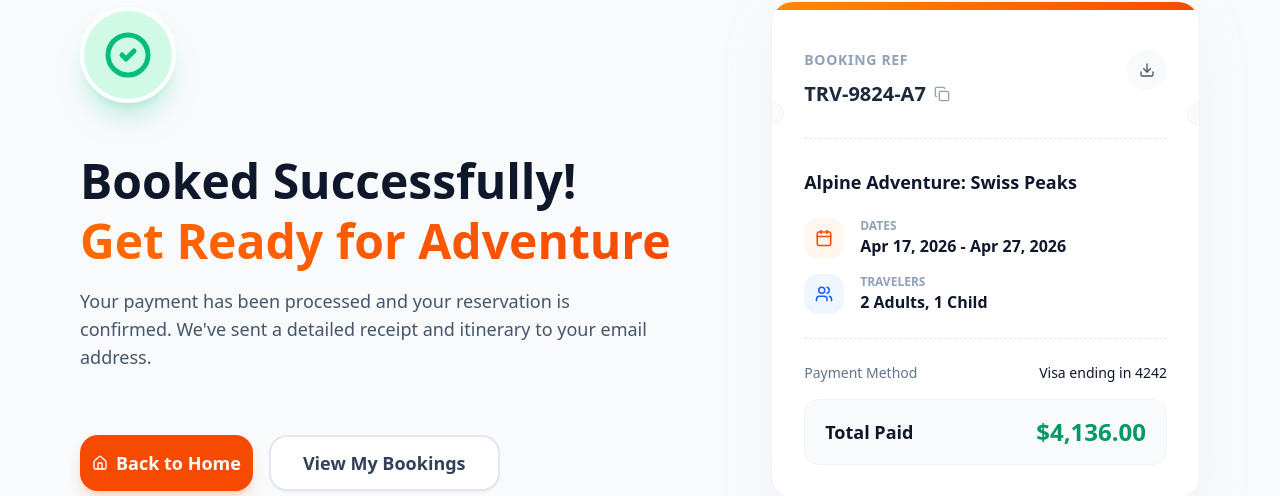
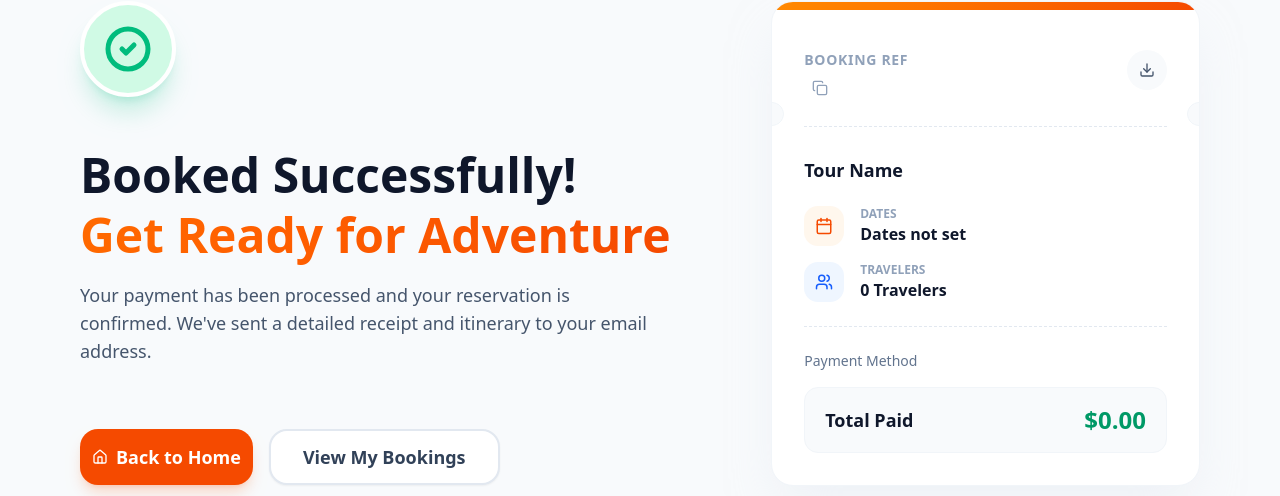
Before and after one commit to Giorgixmaladze/Travlio-Tours, a React (Vite) app in the folder client/: page /confirmation in a window 1280 px wide. Shown: the part 304-800 px from the top of the page. Built offline with nearby package versions, Linux system fonts and the light colour scheme; no server answers.

Commit message:
feat: implement booking flow with state management, confirmation pages, and server-side booking controller

```diff
--- a/client/src/components/Confirmation/ConfirmationTicket.jsx
+++ b/client/src/components/Confirmation/ConfirmationTicket.jsx
@@ -3,6 +3,17 @@ import { Copy, Download, Calendar, Users } from 'lucide-react'
 import { Button } from '../ui/button'
 
 const ConfirmationTicket = ({ mockBooking }) => {
+    // Format Display Values
+    const formattedId = mockBooking.id?.slice(-8).toUpperCase() || "TRV-XXXXXX"
+    const formattedPrice = new Intl.NumberFormat('en-US', {
+        style: 'currency',
+        currency: 'USD',
+    }).format(mockBooking.totalPrice || 0)
+
+    const dateRange = mockBooking.startDate && mockBooking.endDate
+        ? `${new Date(mockBooking.startDate).toLocaleDateString()} - ${new Date(mockBooking.endDate).toLocaleDateString()}`
+        : "Dates not set"
+
     return (
         <div className="receipt-card bg-white rounded-3xl p-8 shadow-2xl shadow-slate-200/50 border border-slate-100 relative overflow-hidden group">
             {/* Decorative Top Edge */}
@@ -30,7 +41,9 @@ const ConfirmationTicket = ({ mockBooking }) => {
 
             <div className="space-y-6">
                 <div>
-                    <h3 className="text-lg font-bold text-slate-900 leading-tight mb-4 group-hover:text-orange-600 transition-colors">{mockBooking.tourName}</h3>
+                    <h3 className="text-lg font-bold text-slate-900 leading-tight mb-4 group-hover:text-orange-600 transition-colors">
+                        {mockBooking.tourName || "Tour Name"}
+                    </h3>
                 </div>
 
                 <div className="space-y-4">
@@ -40,7 +53,7 @@ const ConfirmationTicket = ({ mockBooking }) => {
                         </div>
                         <div>
                             <p className="text-xs font-bold text-slate-400 uppercase">Dates</p>
-                            <p className="font-semibold text-slate-900">{mockBooking.date}</p>
+                            <p className="font-semibold text-slate-900">{dateRange}</p>
                         </div>
                     </div>
 
@@ -50,7 +63,9 @@ const ConfirmationTicket = ({ mockBooking }) => {
                         </div>
                         <div>
                             <p className="text-xs font-bold text-slate-400 uppercase">Travelers</p>
-                            <p className="font-semibold text-slate-900">{mockBooking.guests}</p>
+                            <p className="font-semibold text-slate-900">
+                                {mockBooking.totalGuests || 0} Travelers
+                            </p>
                         </div>
                     </div>
                 </div>
@@ -58,11 +73,11 @@ const ConfirmationTicket = ({ mockBooking }) => {
                 <div className="pt-6 mt-6 border-t border-dashed border-slate-200 space-y-4 relative">
                     <div className="flex justify-between text-sm">
                         <span className="text-slate-500">Payment Method</span>
-                        <span className="font-medium text-slate-900">{mockBooking.paymentMethod}</span>
+                        <span className="font-medium text-slate-900 capitalize">{mockBooking.paymentMethod}</span>
                     </div>
                     <div className="flex justify-between items-center px-5 py-4 bg-slate-50 rounded-xl border border-slate-100">
                         <span className="font-bold text-slate-900 text-lg">Total Paid</span>
-                        <span className="font-black text-emerald-600 text-2xl">{mockBooking.totalPaid}</span>
+                        <span className="font-black text-emerald-600 text-2xl">{formattedPrice}</span>
                     </div>
                 </div>
             </div>
--- a/client/src/context/BookContext.jsx
+++ b/client/src/context/BookContext.jsx
@@ -1,9 +1,10 @@
-import { createContext } from "react"
+import { createContext, useState } from "react"
 
 export const BookContext = createContext()
 
 const BookProvider = ({children}) => {
-    const createBooking = async (booking,id) => {
+    const [bookingData, setBookingData] = useState({})
+    const createBooking = async (booking,id) => {``
         const response = await fetch(`${import.meta.env.VITE_API_URL}/api/book/create/${id}`,{
             method:"POST",
             headers:{
@@ -28,7 +29,7 @@ const BookProvider = ({children}) => {
         return data
     }
     return (
-        <BookContext.Provider value={{createBooking, getUserBookings}}>
+        <BookContext.Provider value={{createBooking, getUserBookings, bookingData, setBookingData}}>
             {children}
         </BookContext.Provider>
     )
--- a/client/src/pages/Booking.jsx
+++ b/client/src/pages/Booking.jsx
@@ -26,29 +26,39 @@ const Booking = () => {
     const [startDate, setStartDate] = useState(new Date());
     const [endDate, setEndDate] = useState(new Date());
     const [adult, setAdult] = useState(1);
-    const {createBooking} = useContext(BookContext)
+    const {createBooking,bookingData,setBookingData} = useContext(BookContext)
     const [children, setChildren] = useState(0);
     const total = adult + children;
 
+
     const handleSubmit = async () => {
-        const bookingData = {
+        // Build the data object once as a local variable.
+        // setBookingData is async — it won't update bookingData in time for createBooking
+        const data = {
+            tourName: tour?.title,
             startDate,
             endDate,
             totalPrice: tour?.price?.current * total,
             totalGuests: total,
             paymentMethod: "cash"
-        };
+        }
+
+        // Share with context so Confirmation page can read it
+        setBookingData(data)
 
         try {
-            const res = await createBooking(bookingData, id);
+            // Pass `data` directly — not the stale `bookingData` state
+            const res = await createBooking(data, id)
             if (res.success) {
-                navigate("/confirmation");
+                // Update bookingData with the real ID from the server
+                setBookingData({ ...data, id: res.data?._id })
+                navigate("/confirmation")
             } else {
-                alert(res.message || "Booking failed");
+                alert(res.message || "Booking failed")
             }
         } catch (error) {
-            console.error("Booking error:", error);
-            alert("An error occurred during booking");
+            console.error("Booking error:", error)
+            alert("An error occurred during booking")
         }
     }
 
--- a/client/src/pages/Confirmation.jsx
+++ b/client/src/pages/Confirmation.jsx
@@ -7,8 +7,11 @@ import { Button } from '../components/ui/button';
 import { useGSAP } from '@gsap/react';
 import gsap from 'gsap';
 import ConfirmationTicket from '../components/Confirmation/ConfirmationTicket';
+import { useContext } from 'react';
+import { BookContext } from '../context/BookContext';
 
 const Confirmation = () => {
+    const {bookingData} = useContext(BookContext)
 
     useGSAP(() => {
         const tl = gsap.timeline();
@@ -41,14 +44,6 @@ const Confirmation = () => {
     }, []);
 
     // Mock Booking Data for UI Purposes
-    const mockBooking = {
-        id: "TRV-9824-A7",
-        tourName: "Alpine Adventure: Swiss Peaks",
-        date: "Apr 17, 2026 - Apr 27, 2026",
-        guests: "2 Adults, 1 Child",
-        totalPaid: "$4,136.00",
-        paymentMethod: "Visa ending in 4242"
-    };
 
     return (
         <div className="min-h-screen bg-slate-50 flex flex-col font-sans">
@@ -116,7 +111,7 @@ const Confirmation = () => {
 
                     {/* Right Screen: Interactive Receipt */}
                     <div className="lg:col-span-2">
-                        <ConfirmationTicket mockBooking={mockBooking} />
+                        <ConfirmationTicket mockBooking={bookingData} />
                     </div>
 
                 </div>
```
Also changed, not shown: 1 other file (tests, documents, lock files or other folders).
